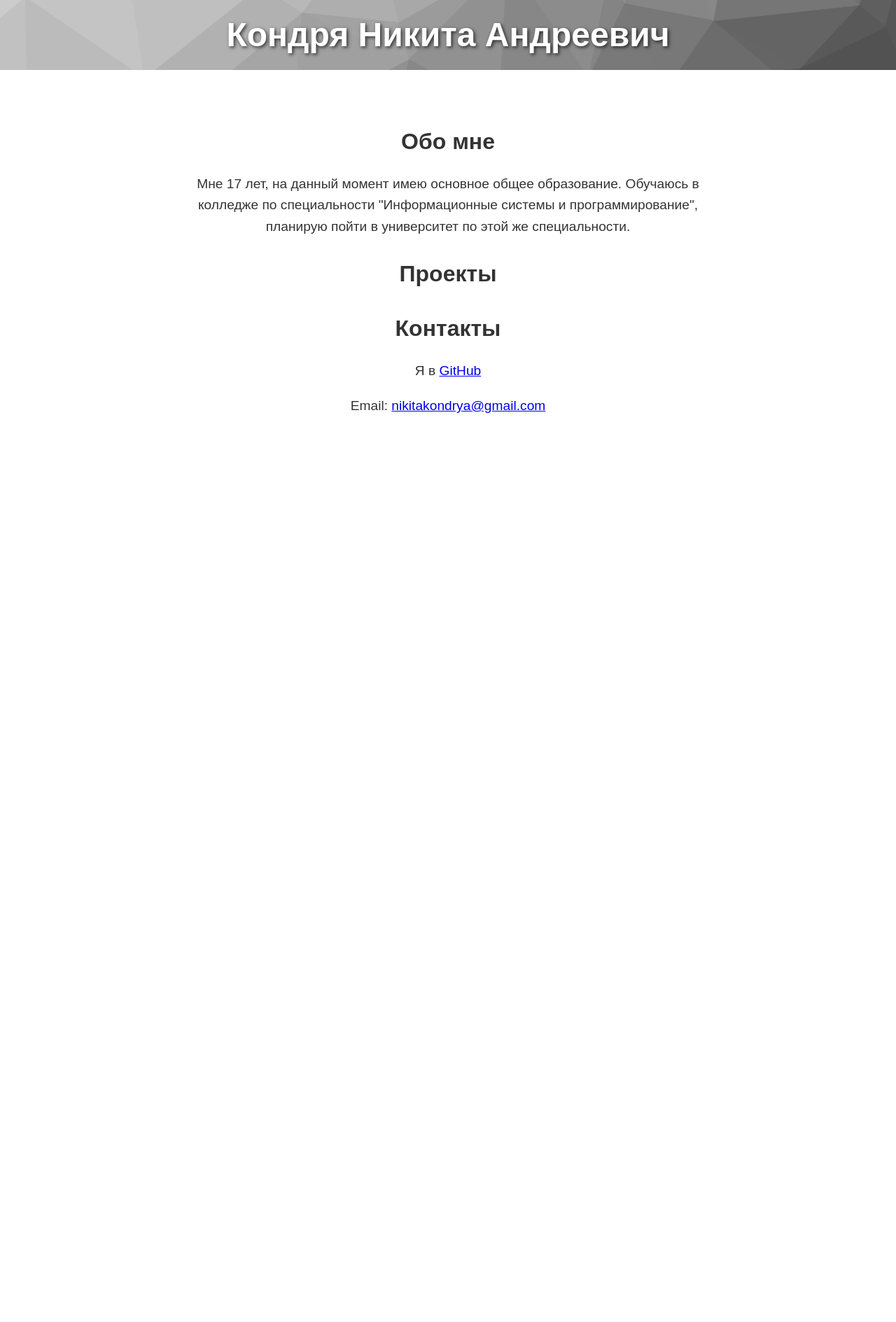
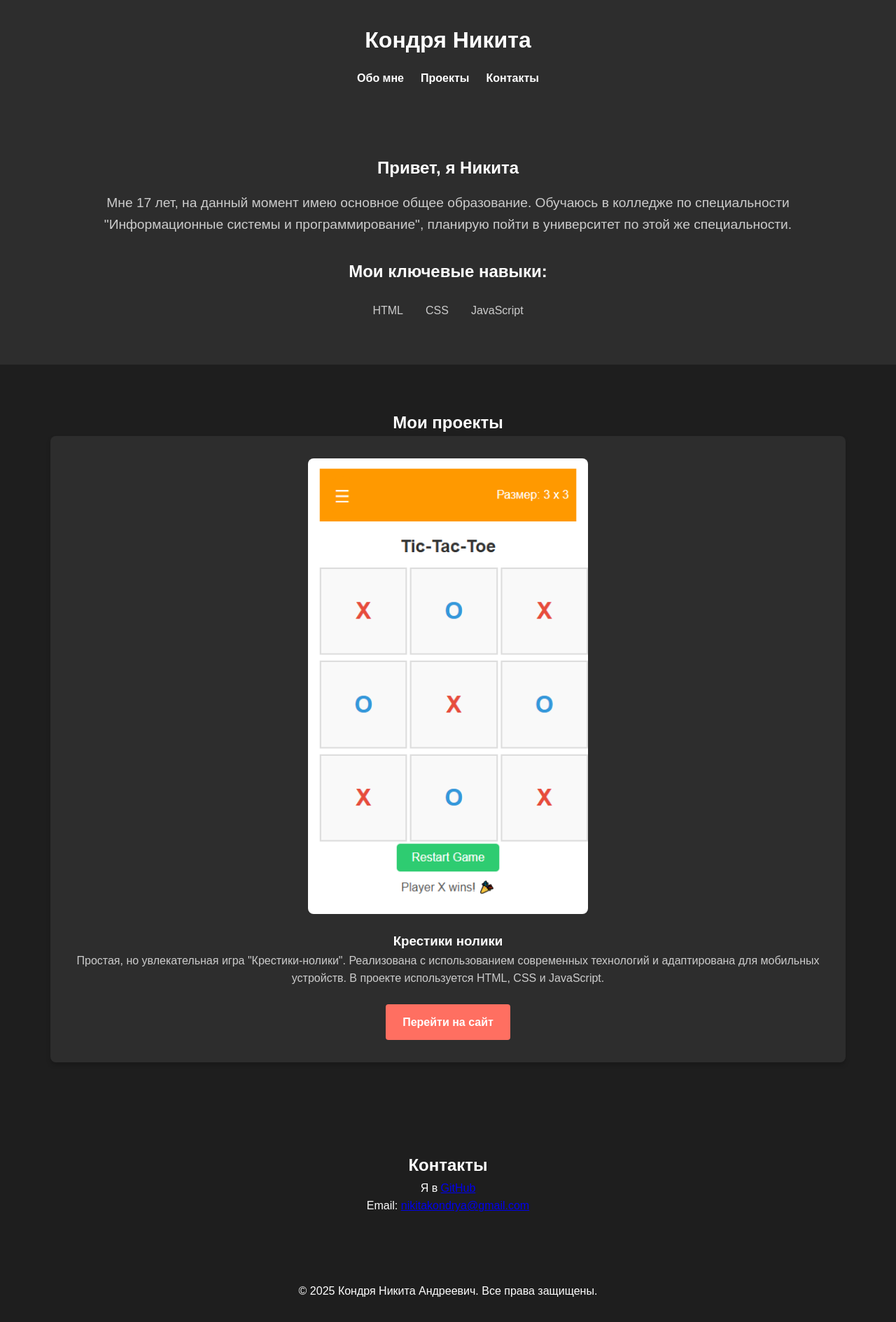
Before and after one commit to Force212/about-me, a plain HTML site: page index.html in a window 1280 px wide. Shown: the whole page at 70% size. Before the commit the page ends 800 px from the top, so only its background shows below. Drawn offline with Linux system fonts and the light colour scheme.

Commit message:
fix: design

```diff
--- a/index.html
+++ b/index.html
@@ -3,59 +3,85 @@
 <head>
   <meta charset="UTF-8">
   <meta name="viewport" content="width=device-width, initial-scale=1.0">
-    <title>Мой сайт</title>
+  <title>Портфолио</title>
   <link rel="stylesheet" href="styles.css">
 </head>
 <body>
-    <!-- Хедер -->
-    <header class="site-header">
-        <div class="header-content">
-            <h1>Кондря Никита Андреевич</h1>
+  <!-- Шапка сайта -->
+  <header class="header">
+    <div class="container">
+      <h1>Кондря Никита</h1>
+      <nav>
+        <ul class="nav-links">
+          <li><a href="#about">Обо мне</a></li>
+          <li><a href="#projects">Проекты</a></li>
+          <li><a href="#contacts">Контакты</a></li>
+        </ul>
+      </nav>
     </div>
   </header>
 
-    <!-- Основной контент -->
-    <main>
-        <!-- Секция "Обо мне" -->
-        <section class="section" id="about">
-            <h2>Обо мне</h2>
-            <p>Мне 17 лет, на данный момент имею основное общее образование. Обучаюсь в колледже по специальности "Информационные системы и программирование",
+  <!-- Раздел "Обо мне" -->
+  <section id="about" class="section about">
+    <div class="container">
+      <h2>Привет, я Никита</h2>
+      <p class="subtitle">Мне 17 лет, на данный момент имею основное общее образование. Обучаюсь в колледже по специальности "Информационные системы и программирование",
         планирую пойти в университет по этой же специальности.</p>
+    </div>
+    <div class="skills">
+        <h3>Мои ключевые навыки:</h3>
+        <div class="skills-list">
+          <div class="skill-item">
+            <i class="fas fa-code"></i>
+            <span>HTML</span>
+          </div>
+          <div class="skill-item">
+            <i class="fas fa-paint-brush"></i>
+            <span>CSS</span>
+          </div>
+          <div class="skill-item">
+            <i class="fab fa-js"></i>
+            <span>JavaScript</span>
+          </div>
+        </div>
+      </div>
   </section>
 
-        <!-- Секция "Проекты" -->
-        <section class="section" id="projects">
-            <h2>Проекты</h2>
-            <!-- <ul>
-                <li><a href="#">Сайт портфолио</a></li>
-                <li><a href="#">Тестовый блог</a></li>
-                <li><a href="#">Игра на JavaScript</a></li>
-            </ul> -->
+  <section id="projects" class="section projects">
+    <div class="container">
+      <h2>Мои проекты</h2>
+      <div class="project-card">
+        <!-- Фото проекта -->
+        <a href="https://force212.github.io/Tic-Tac-Toe/" target="_blank">
+            <img src="img/image.png" alt="Описание проекта" class="project-image">
+          </a>
+        <!-- Заголовок и описание -->
+        <h3>Крестики нолики</h3>
+        <p class="project-description">
+            Простая, но увлекательная игра "Крестики-нолики". Реализована с использованием современных технологий и адаптирована для мобильных устройств.
+            В проекте используется HTML, CSS и JavaScript.
+        </p>
+
+        <!-- Кнопка для перехода на другой сайт -->
+        <a href="https://force212.github.io/Tic-Tac-Toe/" target="_blank" class="project-link">Перейти на сайт</a>
+      </div>
+    </div>
   </section>
 
-        <!-- Секция "Контакты" -->
+  <!-- Раздел "Контакты" -->
   <section class="section" id="contacts">
     <h2>Контакты</h2>
     <p> Я в <a href="https://github.com/Force212">GitHub</a></p>
-            <p>Email: <a href="nikitakondrya@gmail.com"> nikitakondrya@gmail.com</p>
+    <p>Email: <a href="nikitakondrya@gmail.com"> nikitakondrya@gmail.com </a></p>
 </section>
-    </main>
 
-    <!-- JavaScript для изменения фона -->
-    <script>
-        // Изменение фона
-        function changeBackground(background) {
-            document.querySelector('.site-header').style.background = background;
-            localStorage.setItem('headerBackground', background);
-        }
+  <!-- Подвал -->
+  <footer class="footer">
+    <div class="container">
+      <p>&copy; 2025 Кондря Никита Андреевич. Все права защищены.</p>
+    </div>
+  </footer>
 
-        // Загрузка сохраненного фона
-        window.onload = () => {
-            const savedBackground = localStorage.getItem('headerBackground');
-            if (savedBackground) {
-                document.querySelector('.site-header').style.background = savedBackground;
-            }
-        };
-    </script>
+  <script src="script.js"></script>
 </body>
 </html>
--- /dev/null
+++ b/script.js
@@ -0,0 +1,16 @@
+// Обработка отправки формы
+document.getElementById('contact-form').addEventListener('submit', function (event) {
+  event.preventDefault(); // Предотвращаем отправку формы
+
+  // Показываем сообщение об успешной отправке
+  const confirmationMessage = document.getElementById('confirmation-message');
+  confirmationMessage.classList.remove('hidden');
+
+  // Очищаем форму
+  this.reset();
+
+  // Скрываем сообщение через 3 секунды
+  setTimeout(() => {
+    confirmationMessage.classList.add('hidden');
+  }, 3000);
+});
--- a/styles.css
+++ b/styles.css
@@ -1,75 +1,159 @@
 /* Общие стили */
-body {
-    font-family: Arial, sans-serif;
+* {
     margin: 0;
     padding: 0;
-    line-height: 1.6;
-    color: #333;
+    box-sizing: border-box;
   }
 
-/* Хедер */
-.site-header {
-    position: relative;
-    background-image: url('images/fon.jpg'); /* Фоновое изображение по умолчанию */
-    background-size: cover;
-    background-position: center;
-    height: 100px; /* На весь экран */
-    display: flex;
-    align-items: center;
-    justify-content: center;
-    text-align: center;
-    color: white;
-    text-shadow: 2px 2px 5px rgba(0, 0, 0, 0.7); /* Тень для текста */
+  body {
+    font-family: 'Arial', sans-serif;
+    line-height: 1.6;
+    color: #fff;
+    background-color: #1e1e1e;
+    scroll-behavior: smooth;
   }
 
-.header-content h1 {
-    font-size: 3rem;
-    margin: 0;
+  .container {
+    max-width: 1200px;
+    margin: 0 auto;
+    padding: 0 2rem;
   }
 
-.header-content p {
-    font-size: 1.5rem;
-    margin: 10px 0 0;
+  .header {
+    background-color: #2d2d2d;
+    padding: 2rem 0;
+    text-align: center;
   }
 
-/* Кнопки управления фоном */
-.header-controls {
-    position: absolute;
-    bottom: 20px;
-    left: 50%;
-    transform: translateX(-50%);
-    display: flex;
-    gap: 10px;
+  .header h1 {
+    font-size: 2rem;
+    margin-bottom: 1rem;
   }
 
-.header-controls button {
-    padding: 10px 20px;
+  .nav-links {
+    display: flex;
+    justify-content: center;
+    gap: 1.5rem;
+    list-style: none;
+  }
+
+  .nav-links a {
+    text-decoration: none;
+    color: #fff;
+    font-weight: bold;
+    transition: color 0.3s ease;
+  }
+
+  .nav-links a:hover {
+    color: #ff6f61;
+  }
+
+  .section {
+    padding: 4rem 0;
+    text-align: center;
+  }
+
+  .about {
+    background-color: #2d2d2d;
+  }
+
+  .about .subtitle {
+    font-size: 1.2rem;
+    margin-top: 1rem;
+    color: #ccc;
+  }
+
+  .profile-image {
+    width: 150px;
+    height: 150px;
+    border-radius: 50%;
+    margin-top: 2rem;
+    border: 3px solid #ff6f61;
+  }
+
+ /* Стили для карточки проекта */
+.project-card {
+    background-color: #2d2d2d;
+    padding: 2rem;
+    border-radius: 8px;
+    box-shadow: 0 4px 6px rgba(0, 0, 0, 0.2);
+    text-align: center;
+    transition: transform 0.3s ease;
+  }
+
+  .project-card:hover {
+    transform: translateY(-10px);
+  }
+
+  .project-image {
+    width: 100%;
+    max-width: 400px;
+    height: auto;
+    border-radius: 8px;
+    margin-bottom: 1rem;
+  }
+
+  .project-description {
     font-size: 1rem;
-    border: none;
-    border-radius: 5px;
-    cursor: pointer;
-    background-color: rgba(255, 255, 255, 0.8);
-    color: #333;
+    color: #ccc;
+    margin-bottom: 1.5rem;
+  }
+
+  .project-link {
+    display: inline-block;
+    padding: 0.8rem 1.5rem;
+    background-color: #ff6f61;
+    color: #fff;
+    text-decoration: none;
+    border-radius: 4px;
+    font-weight: bold;
     transition: background-color 0.3s ease;
   }
 
-.header-controls button:hover {
-    background-color: rgba(255, 255, 255, 1);
+  .project-link:hover {
+    background-color: #ff4f41;
   }
 
-/* Основной контент */
-main {
-    padding: 50px 20px;
-    max-width: 800px;
-    margin: 0 auto;
+  .footer {
+    background-color: #1e1e1e;
+    padding: 2rem 0;
     text-align: center;
   }
-
-.section h2 {
-    font-size: 2rem;
-    margin-bottom: 20px;
+  /* Стили для блока скиллов */
+.skills {
+    margin-top: 2rem;
   }
 
-.section p {
-    font-size: 1.2rem;
+  .skills h3 {
+    font-size: 1.5rem;
+    margin-bottom: 1rem;
   }
+
+  .skills-list {
+    display: flex;
+    justify-content: center;
+    gap: 2rem;
+  }
+
+  .skill-item {
+    display: flex;
+    flex-direction: column;
+    align-items: center;
+    text-align: center;
+    color: #ff6f61;
+    transition: transform 0.3s ease;
+  }
+
+  .skill-item:hover {
+    transform: scale(1.1);
+  }
+
+  .skill-item i {
+    font-size: 2.5rem;
+    margin-bottom: 0.5rem;
+  }
+
+  .skill-item span {
+    font-size: 1rem;
+    color: #ccc;
+  }
```
Also changed, not shown: images/fon.jpg (deleted), img/image.png (added). Lines whose indentation alone changed are shown as unchanged.
